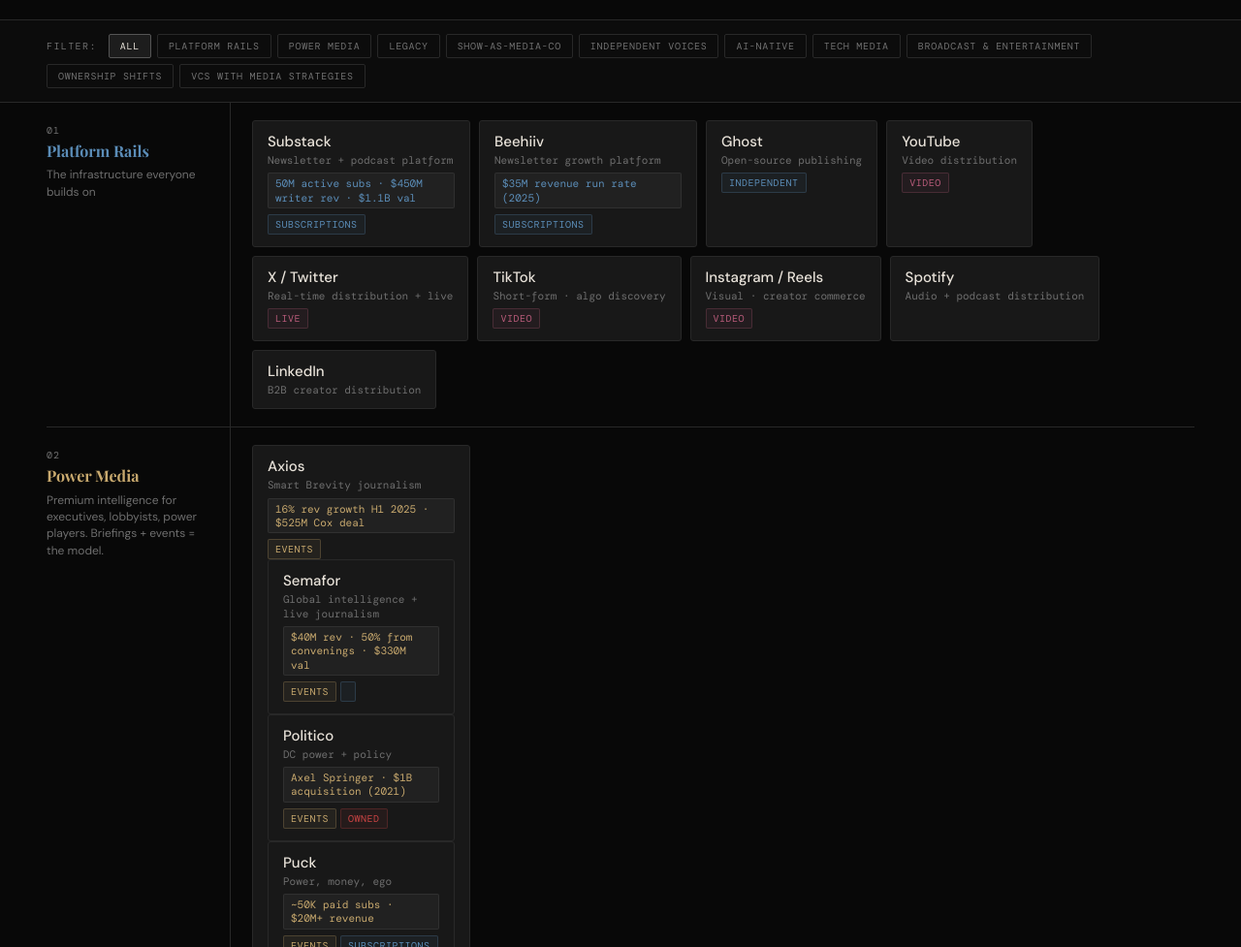
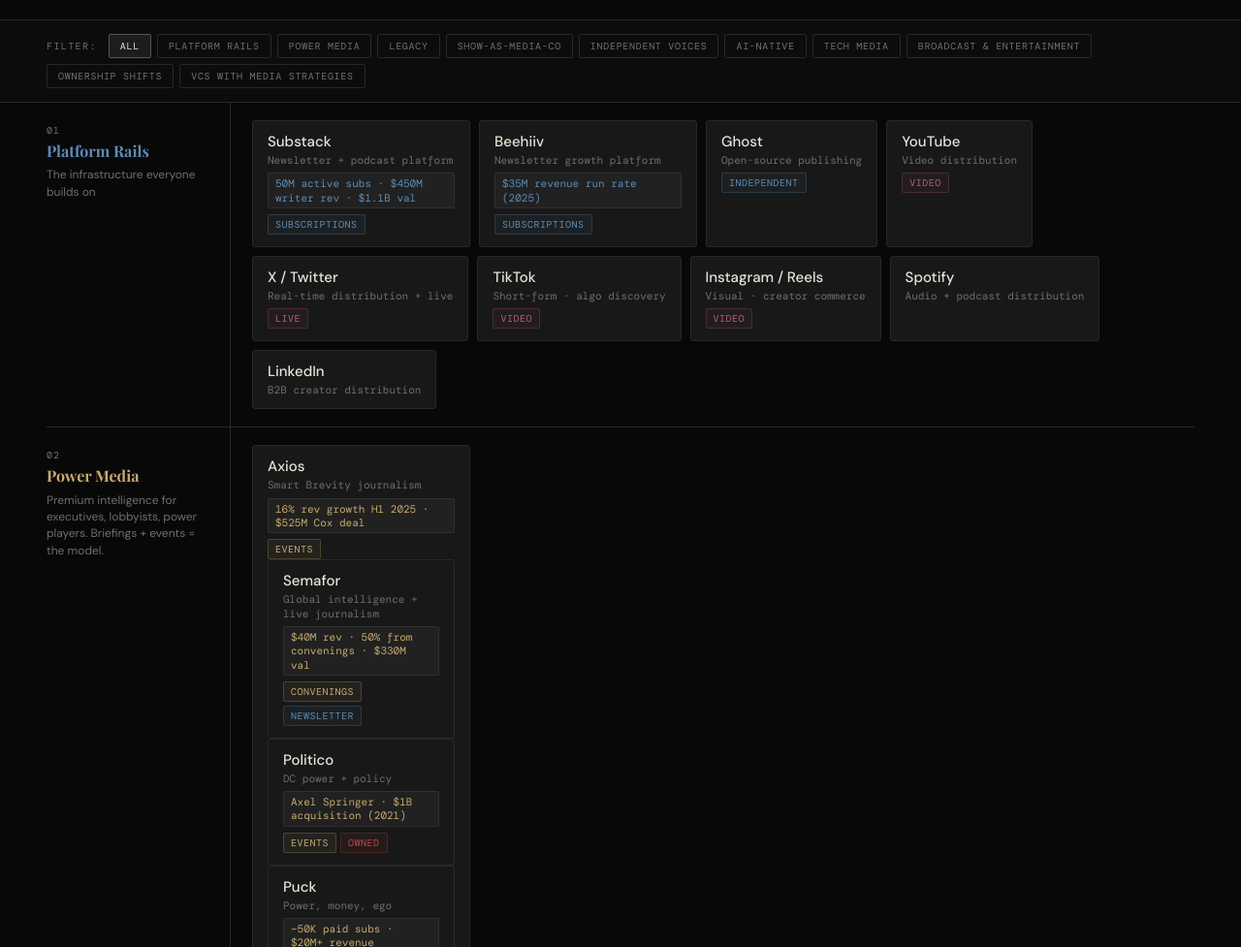
Before and after one commit to monitalan/new-media-ecosystem, a plain HTML site: page index.html in a window 1280 px wide. Shown: the part 123-1100 px from the top of the page at 97% size. Drawn offline with nearby package versions, Linux system fonts and the light colour scheme; a web font is replaced by a local one.

Commit message:
Update index.html

```diff
--- a/index.html
+++ b/index.html
@@ -214,7 +214,7 @@
       <div class="node" style="--nc:var(--power)" data-n="Semafor" data-b="Founded 2022 by Ben Smith + Justin Smith. $40M revenue 2025 — first profitable year — with half from events. Hosts World Economy Summit. Raised $30M at $330M valuation Jan 2026." data-u="semafor.com">
         <div class="nname">Semafor</div><div class="nsub">Global intelligence + live journalism </div>
         <div class="nstat">$40M rev · 50% from convenings · $330M val</div>
-        <div class="ntags"><span class="tag ev">Events</span><span class="tag sub"></span></div>
+       <div class="ntags"><span class="tag ev">Convenings</span><span class="tag sub">Newsletter</span></div>
       </div>
       <div class="node" style="--nc:var(--power)" data-n="Politico" data-b="The original DC power publication. Owned by Axel Springer (Germany) since 2021 for $1B. Events business targets lobbyists and federal officials." data-u="politico.com">
         <div class="nname">Politico</div><div class="nsub">DC power + policy</div>
```
